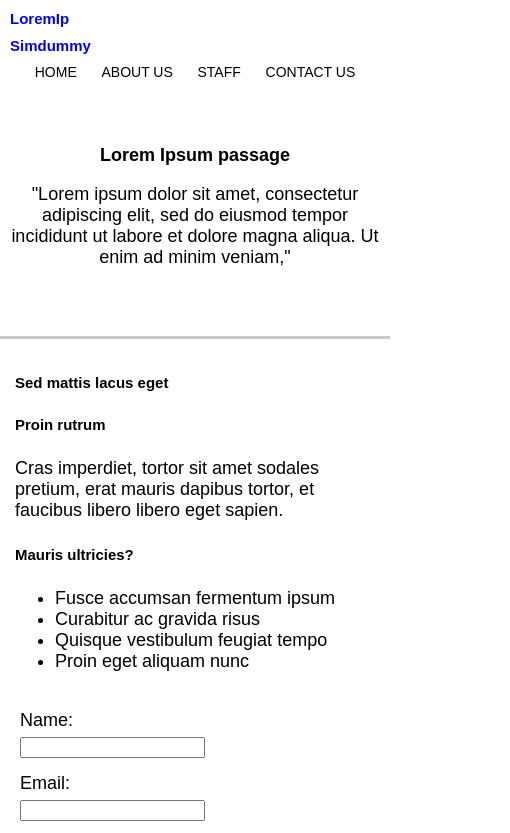
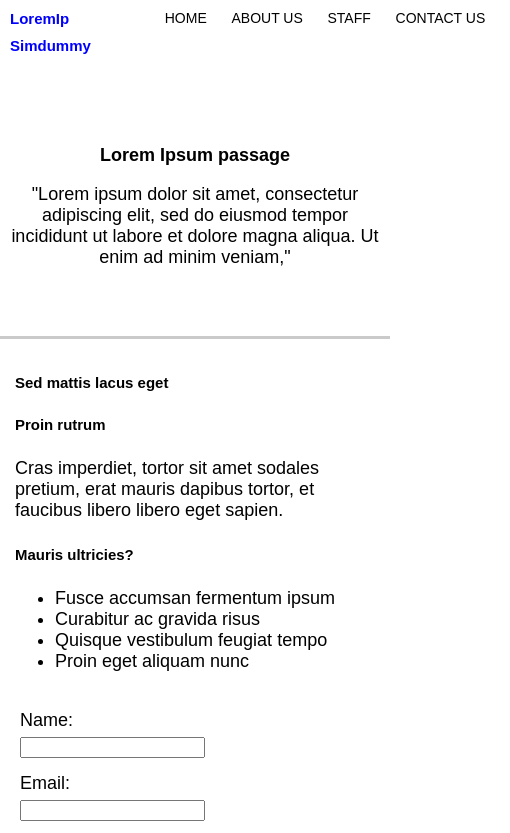
Before and after one commit to jzca/groupProjectOfHTML, a plain HTML site: page contactus.html in a window 390 px wide. Shown: the top 833 px of the page, 510 px wide, since content can reach past the window. Drawn offline with Linux system fonts and the light colour scheme.

Commit message:
Update contactus.css

```diff
--- a/css/contactus.css
+++ b/css/contactus.css
@@ -142,7 +142,7 @@ h4 {
         font-size: 12px;
     }
 
-    .content-frame {
+.header-frame, .main-frame, .content-frame, .footer-frame{
         flex-direction: column;
 
     }
```
